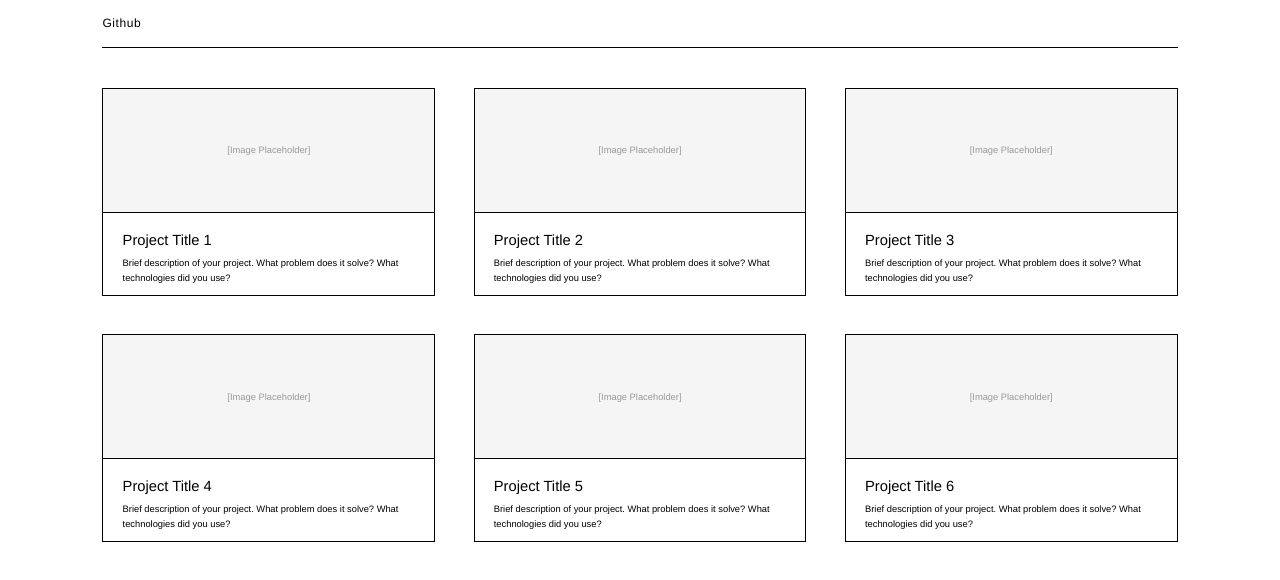
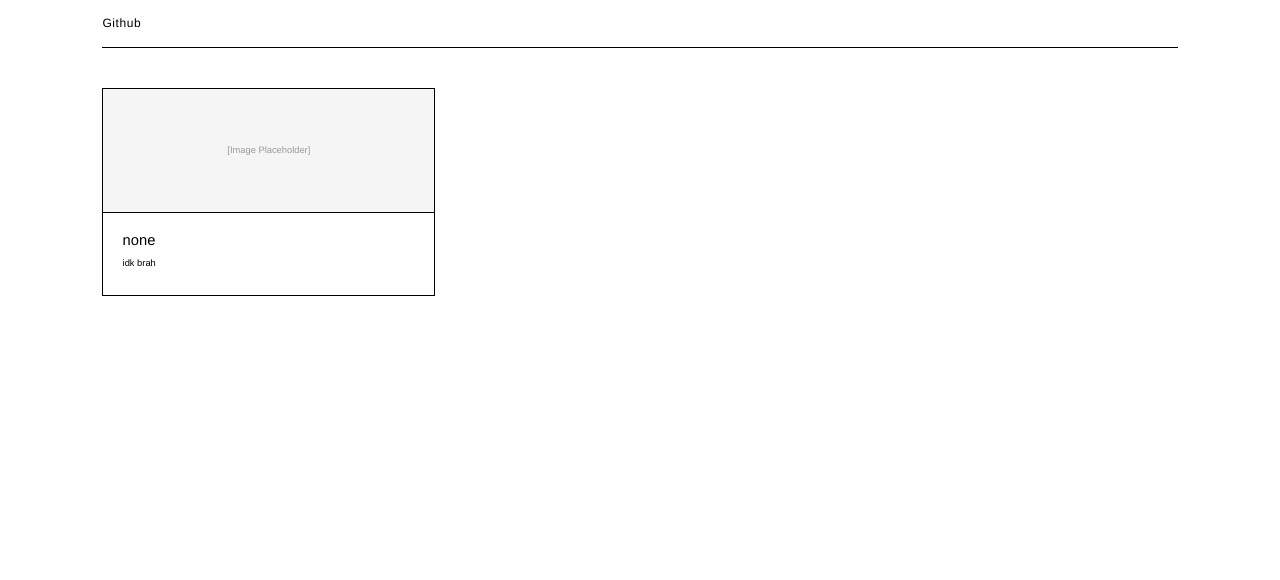
Before and after one commit to casiopeosis/casiopeas_web, a plain HTML site: page projects.html in a window 1280 px wide. Shown: the part 136-716 px from the top of the page. Drawn offline with Linux system fonts and the light colour scheme.

Commit message:
Modify project card 1 details
Updated project card 1 with new image and content.

```diff
--- a/projects.html
+++ b/projects.html
@@ -21,74 +21,15 @@
             <!-- Project Card 1 -->
             <a href="https://github.com/yourusername/project1" target="_blank" class="project-card">
                 <div class="project-image">
-                    <!-- REPLACE THIS DIV WITH: <img src="your-image-path.jpg" alt="Project 1" style="width: 100%; height: 100%; object-fit: cover;"> -->
+                    <!-- REPLACE THIS DIV WITH: <img src="idk.png" alt="idk" style="width: 100%; height: 100%; object-fit: cover;"> -->
                     [Image Placeholder]
                 </div>
                 <div class="project-content">
-                    <h3>Project Title 1</h3>
-                    <p>Brief description of your project. What problem does it solve? What technologies did you use?</p>
+                    <h3>none</h3>
+                    <p>idk brah</p>
                 </div>
             </a>
 
-            <!-- Project Card 2 -->
-            <a href="https://github.com/yourusername/project2" target="_blank" class="project-card">
-                <div class="project-image">
-                    <!-- REPLACE THIS DIV WITH: <img src="your-image-path.jpg" alt="Project 2" style="width: 100%; height: 100%; object-fit: cover;"> -->
-                    [Image Placeholder]
-                </div>
-                <div class="project-content">
-                    <h3>Project Title 2</h3>
-                    <p>Brief description of your project. What problem does it solve? What technologies did you use?</p>
-                </div>
-            </a>
-
-            <!-- Project Card 3 -->
-            <a href="https://github.com/yourusername/project3" target="_blank" class="project-card">
-                <div class="project-image">
-                    <!-- REPLACE THIS DIV WITH: <img src="your-image-path.jpg" alt="Project 3" style="width: 100%; height: 100%; object-fit: cover;"> -->
-                    [Image Placeholder]
-                </div>
-                <div class="project-content">
-                    <h3>Project Title 3</h3>
-                    <p>Brief description of your project. What problem does it solve? What technologies did you use?</p>
-                </div>
-            </a>
-
-            <!-- Project Card 4 -->
-            <a href="https://github.com/yourusername/project4" target="_blank" class="project-card">
-                <div class="project-image">
-                    <!-- REPLACE THIS DIV WITH: <img src="your-image-path.jpg" alt="Project 4" style="width: 100%; height: 100%; object-fit: cover;"> -->
-                    [Image Placeholder]
-                </div>
-                <div class="project-content">
-                    <h3>Project Title 4</h3>
-                    <p>Brief description of your project. What problem does it solve? What technologies did you use?</p>
-                </div>
-            </a>
-
-            <!-- Project Card 5 -->
-            <a href="https://github.com/yourusername/project5" target="_blank" class="project-card">
-                <div class="project-image">
-                    <!-- REPLACE THIS DIV WITH: <img src="your-image-path.jpg" alt="Project 5" style="width: 100%; height: 100%; object-fit: cover;"> -->
-                    [Image Placeholder]
-                </div>
-                <div class="project-content">
-                    <h3>Project Title 5</h3>
-                    <p>Brief description of your project. What problem does it solve? What technologies did you use?</p>
-                </div>
-            </a>
-
-            <!-- Project Card 6 -->
-            <a href="https://github.com/yourusername/project6" target="_blank" class="project-card">
-                <div class="project-image">
-                    <!-- REPLACE THIS DIV WITH: <img src="your-image-path.jpg" alt="Project 6" style="width: 100%; height: 100%; object-fit: cover;"> -->
-                    [Image Placeholder]
-                </div>
-                <div class="project-content">
-                    <h3>Project Title 6</h3>
-                    <p>Brief description of your project. What problem does it solve? What technologies did you use?</p>
-                </div>
-            </a>
 
             <!-- Add more project cards as needed - just copy paste the entire <a> block -->
         </div>
```
